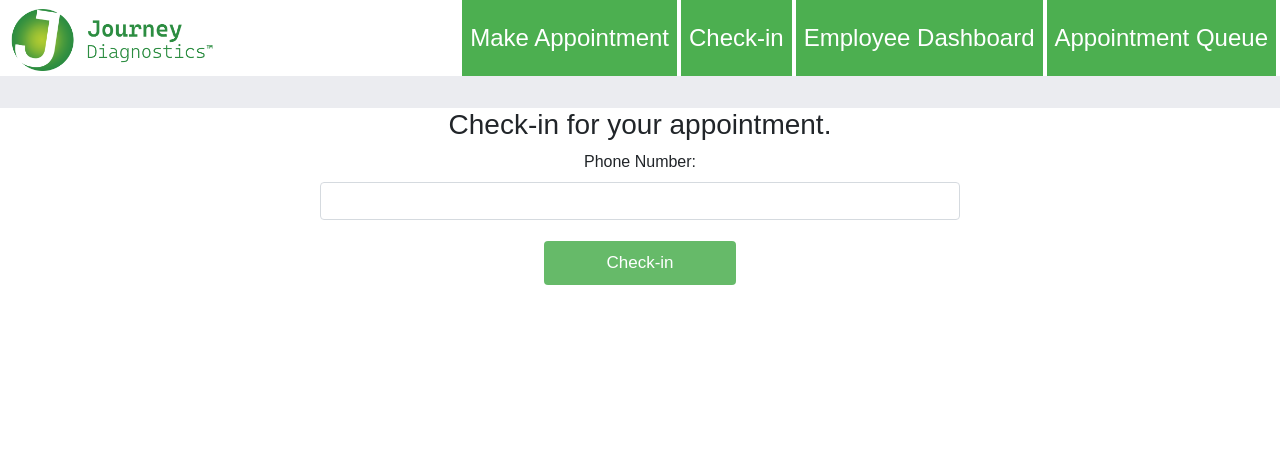
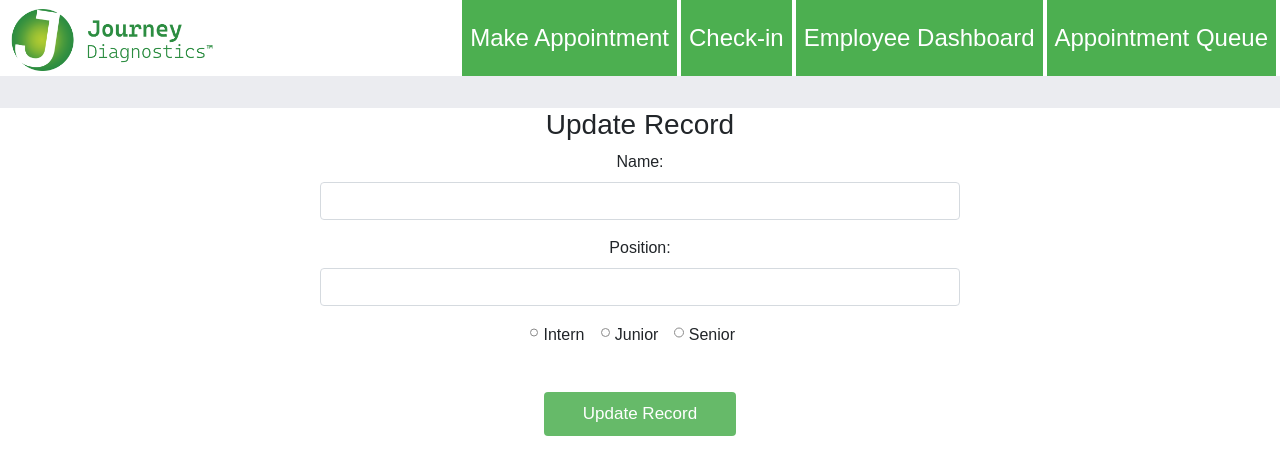
Before and after one commit to JHarringtonDev/AppointmentCheckInReact, a React (Create React App) app: page /edit/1 in a window 1280 px wide. Shown: the top 474 px of the page. Built offline with nearby package versions, Linux system fonts and the light colour scheme; no server answers.

Commit message:
changed edit component's name and login token to sessionStorage

```diff
--- a/src/App.js
+++ b/src/App.js
@@ -7,6 +7,7 @@ import {
 import Dashboard from './components/Dashboard';
 import Login from './components/Login/Login';
 import Edit from "./components/edit";
+import PatientConfirm from "./components/PatientConfirm";
 
 
 function App() {
@@ -21,6 +22,7 @@ function App() {
         <Route path='/MakeAppointment' element={<MakeAppointment/>} />
         <Route path='/Queue' element={<Queue/>} />
         <Route path="/Dashboard" element={<Dashboard/>}/>
+        <Route path="/PatientConfirm/:id" element={<PatientConfirm/>} />
         <Route path="/edit/:id" element={<Edit />} />
       </Routes>
 
--- a/src/components/CheckIn.jsx
+++ b/src/components/CheckIn.jsx
@@ -6,7 +6,7 @@ const Record = (props) => (
    <td>{props.record.fname}</td>
    <td>{`${props.record.lname[0].toUpperCase()}.`}</td>
    <td>
-     <Link className="btn btn-link" to={`/edit/${props.record._id}`}>Check-in</Link>
+     <Link className="btn btn-link" to={`/patientConfirm/${props.record._id}`}>Check-in</Link>
    </td>
  </tr>
 );
--- a/src/components/Dashboard.js
+++ b/src/components/Dashboard.js
@@ -10,7 +10,7 @@ const Record = (props) => (
    <td>{props.record.appointmentTime}</td>
    <td>{props.record.appointmentDate}</td>
    <td>
-     <Link className="btn btn-link" to={`/edit/${props.record._id}`}>Edit</Link> |
+     {/* <Link className="btn btn-link" to={`/edit/${props.record._id}`}>Edit</Link> | */}
      <button className="btn btn-link"
        onClick={() => {
          props.deleteRecord(props.record._id);
@@ -68,7 +68,7 @@ export default function Dashboard() {
      );
    });
  }
- const loggedIn = localStorage.getItem('token')
+ const loggedIn = sessionStorage.getItem('token')
  // This following section will display the table with the records of individuals.
  if(loggedIn){
   return (
--- a/src/components/Logout.js
+++ b/src/components/Logout.js
@@ -14,7 +14,7 @@ class Logout extends Component {
     };
   }
   signOut = () => {
-    localStorage.removeItem("token");
+    sessionStorage.removeItem("token");
     this.setState({
       islogout: true
     });
--- /dev/null
+++ b/src/components/PatientConfirm.js
@@ -0,0 +1,124 @@
+import React, { useState, useEffect } from "react";
+import { useParams, useNavigate } from "react-router";
+
+export default function PatientConfirm() {
+  const [records, setRecords] = useState([]);
+ const [form, setForm] = useState({
+   phoneNumber: ''
+ });
+ const params = useParams();
+ const navigate = useNavigate();
+ let gRecords
+ let gId = params.id.toString()
+
+ useEffect(() => {
+   async function fetchData() {
+     const id = params.id.toString();
+
+     const response = await fetch(`http://localhost:5000/record/${params.id.toString()}`);
+     gId = params.id.toString();
+
+     if (!response.ok) {
+       const message = `An error has occurred: ${response.statusText}`;
+       window.alert(message);
+       return;
+     }
+
+     const record = await response.json();
+     if (!record) {
+       window.alert(`Record with id ${id} not found`);
+       navigate("/");
+       return;
+     }
+
+     setForm(record);
+   }
+
+
+
+    // This method fetches the records from the database.
+
+    fetchData();
+
+    async function getRecords() {
+      const response = await fetch(`http://localhost:5000/record/`);
+
+      if (!response.ok) {
+        const message = `An error occurred: ${response.statusText}`;
+        window.alert(message);
+        return;
+      }
+
+      const records = await response.json();
+      setRecords(records);
+    }
+
+    getRecords();
+
+    return;
+  },[params.id, navigate], [records.length]);
+
+
+ // These methods will update the state properties.
+ function updateForm(value) {
+   return setForm((prev) => {
+     return { ...prev, ...value };
+   });
+ }
+
+const result = records.find( ({ _id }) => _id === gId );
+
+ async function onSubmit(e) {
+   e.preventDefault();
+   const editedPerson = {
+     phoneNumber: form.phoneNumber
+   };
+  if(form.phoneNumber == result.phoneNumber){
+    // This will send a post request to update the data in the database.
+   await fetch(`http://localhost:5000/update/${params.id}`, {
+    method: "POST",
+    body: JSON.stringify(editedPerson),
+    headers: {
+      'Content-Type': 'application/json'
+    },
+  });
+
+  navigate("/Queue");
+  }else{
+    alert(`The phone number you have submitted is invalid`)
+  }
+
+ }
+
+ // This following section will display the form that takes input from the user to update the data.
+ return (
+   <div>
+     <h3>Check-in for your appointment.</h3>
+     <form onSubmit={onSubmit}>
+
+        <div className="form-group">
+          <label htmlFor="phoneNumber">Phone Number:</label>
+              <input
+                className="form-control"
+                type="tel"
+                name="phoneNumber"
+                id="phoneNumber"
+                value={form.value}
+                maxLength= "10"
+                minLength= "10"
+                onChange={(e) => updateForm({phoneNumber: e.target.value})}
+                required
+              />
+            </div>
+
+       <div className="form-group">
+         <input
+           type="submit"
+           value="Check-in"
+           className="btn btn-primary"
+         />
+       </div>
+     </form>
+   </div>
+ );
+}
--- a/src/components/edit.js
+++ b/src/components/edit.js
@@ -2,21 +2,19 @@ import React, { useState, useEffect } from "react";
 import { useParams, useNavigate } from "react-router";
 
 export default function Edit() {
-  const [records, setRecords] = useState([]);
  const [form, setForm] = useState({
-   phoneNumber: ''
+   name: "",
+   position: "",
+   level: "",
+   records: [],
  });
  const params = useParams();
  const navigate = useNavigate();
- let gRecords
- let gId = params.id.toString()
 
  useEffect(() => {
    async function fetchData() {
      const id = params.id.toString();
-
      const response = await fetch(`http://localhost:5000/record/${params.id.toString()}`);
-     gId = params.id.toString();
 
      if (!response.ok) {
        const message = `An error has occurred: ${response.statusText}`;
@@ -34,30 +32,10 @@ export default function Edit() {
      setForm(record);
    }
 
-
-
-    // This method fetches the records from the database.
-
    fetchData();
 
-    async function getRecords() {
-      const response = await fetch(`http://localhost:5000/record/`);
-
-      if (!response.ok) {
-        const message = `An error occurred: ${response.statusText}`;
-        window.alert(message);
    return;
-      }
-
-      const records = await response.json();
-      setRecords(records);
-    }
-
-    getRecords();
-
-    return;
-  },[params.id, navigate], [records.length]);
-
+ }, [params.id, navigate]);
 
  // These methods will update the state properties.
  function updateForm(value) {
@@ -66,14 +44,14 @@ export default function Edit() {
    });
  }
 
-const result = records.find( ({ _id }) => _id === gId );
-
  async function onSubmit(e) {
    e.preventDefault();
    const editedPerson = {
-     phoneNumber: form.phoneNumber
+     name: form.name,
+     position: form.position,
+     level: form.level,
    };
-  if(form.phoneNumber == result.phoneNumber){
+
    // This will send a post request to update the data in the database.
    await fetch(`http://localhost:5000/update/${params.id}`, {
      method: "POST",
@@ -83,38 +61,78 @@ const result = records.find( ({ _id }) => _id === gId );
      },
    });
 
-  navigate("/Queue");
-  }else{
-    alert(`you submitted${e.target.value}`)
-  }
-
+   navigate("/");
  }
 
  // This following section will display the form that takes input from the user to update the data.
  return (
    <div>
-     <h3>Check-in for your appointment.</h3>
+     <h3>Update Record</h3>
      <form onSubmit={onSubmit}>
-
        <div className="form-group">
-          <label htmlFor="phoneNumber">Phone Number:</label>
+         <label htmlFor="name">Name: </label>
          <input
+           type="text"
            className="form-control"
-                type="tel"
-                name="phoneNumber"
-                id="phoneNumber"
-                value={form.value}
-                maxLength= "10"
-                minLength= "10"
-                onChange={(e) => updateForm({phoneNumber: e.target.value})}
-                required
+           id="name"
+           value={form.name}
+           onChange={(e) => updateForm({ name: e.target.value })}
          />
        </div>
+       <div className="form-group">
+         <label htmlFor="position">Position: </label>
+         <input
+           type="text"
+           className="form-control"
+           id="position"
+           value={form.position}
+           onChange={(e) => updateForm({ position: e.target.value })}
+         />
+       </div>
+       <div className="form-group">
+         <div className="form-check form-check-inline">
+           <input
+             className="form-check-input"
+             type="radio"
+             name="positionOptions"
+             id="positionIntern"
+             value="Intern"
+             checked={form.level === "Intern"}
+             onChange={(e) => updateForm({ level: e.target.value })}
+           />
+           <label htmlFor="positionIntern" className="form-check-label">Intern</label>
+         </div>
+         <div className="form-check form-check-inline">
+           <input
+             className="form-check-input"
+             type="radio"
+             name="positionOptions"
+             id="positionJunior"
+             value="Junior"
+             checked={form.level === "Junior"}
+             onChange={(e) => updateForm({ level: e.target.value })}
+           />
+           <label htmlFor="positionJunior" className="form-check-label">Junior</label>
+         </div>
+         <div className="form-check form-check-inline">
+           <input
+             className="form-check-input"
+             type="radio"
+             name="positionOptions"
+             id="positionSenior"
+             value="Senior"
+             checked={form.level === "Senior"}
+             onChange={(e) => updateForm({ level: e.target.value })}
+           />
+           <label htmlFor="positionSenior" className="form-check-label">Senior</label>
+       </div>
+       </div>
+       <br />
 
        <div className="form-group">
          <input
            type="submit"
-           value="Check-in"
+           value="Update Record"
            className="btn btn-primary"
          />
        </div>
```
Also changed, not shown: src/components/Login/Login.js (+2 -138 lines). Lines whose indentation alone changed are shown as unchanged.
